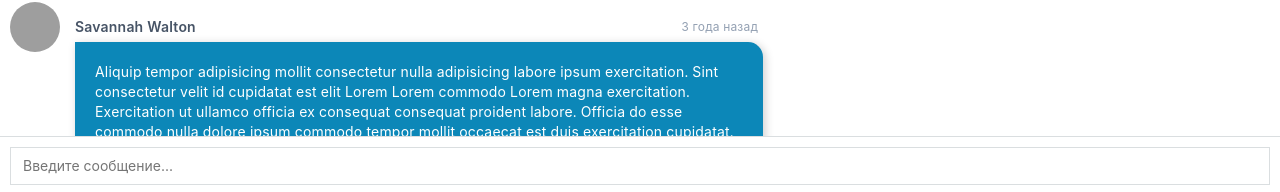
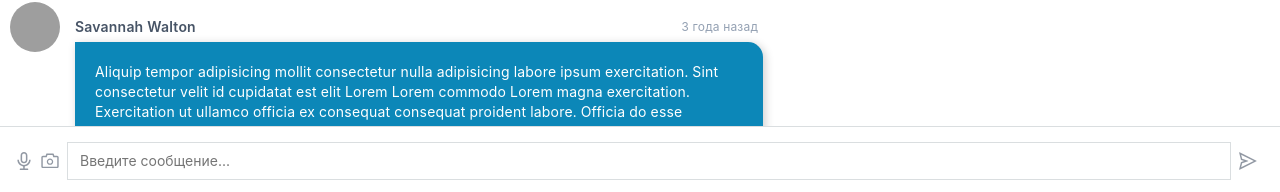
Before and after one commit to John201858/study_project_react_2021_04_21, a React (Create React App) app: page / in a window 1280 px wide. Shown: the part 605-797 px from the top of the page. Built offline with nearby package versions, Linux system fonts and the light colour scheme; grey boxes are pictures that could not be loaded.

Commit message:
Изменения 21.05.2021, 15:40 Добавлены иконки: - Отправления сообщения; - Записи аудиосообщения; - Добавления фото.

```diff
--- a/src/components/MessageList/MessageList.scss
+++ b/src/components/MessageList/MessageList.scss
@@ -38,17 +38,28 @@
   }
 
   &__input {
-    padding: 10px;
+    display: flex;
+    padding: 15px;
     border-top: 1px solid #dadee0;
     width: 100%;
+    align-items: center;
+    &-icon {
+      color: rgba(71, 84, 102, 0.6);
+      padding-right: 8px;
+      font-size: 18px;
+    }
     // height: 100px;
     // background-color: #dadee0;
     input {
+      margin-right: 8px;
       padding: 7px 25px 7px 12px;
       border: 1px solid #DADEE0;
       width: 100%;
       background-color: rgba(0,0,0,0);
       font-size: 14px;
+      &:focus {
+        outline: none;
+      }
     }
   }
 }
--- a/src/components/MessageList/index.jsx
+++ b/src/components/MessageList/index.jsx
@@ -1,4 +1,5 @@
-import  Message from "../Message";
+import Message from "../Message";
+import { SendOutlined, AudioOutlined, CameraOutlined } from "@ant-design/icons";
 import "./MessageList.scss";
 
 export default function MessageList({ user }) {
@@ -17,7 +18,10 @@ export default function MessageList({ user }) {
         {data}
       </div>
       <div className="messageList__input">
+        <AudioOutlined className="messageList__input-icon" />
+        <CameraOutlined className="messageList__input-icon" />
         <input type="text" placeholder="Введите сообщение..."></input>
+        <SendOutlined className="messageList__input-icon" />
       </div>
 
     </section>
```
Also changed, not shown: src/App.jsx (+0 -10 lines).
